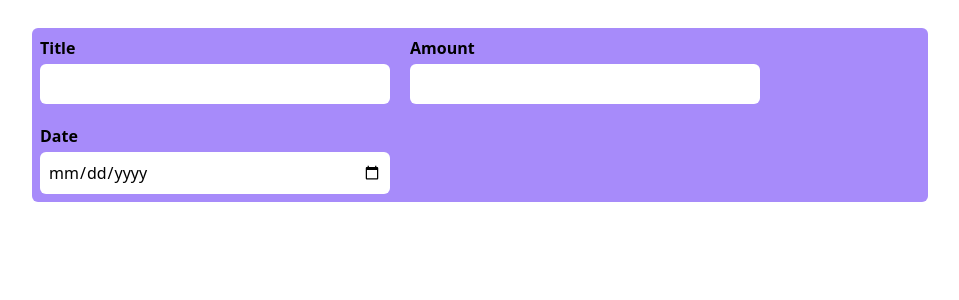
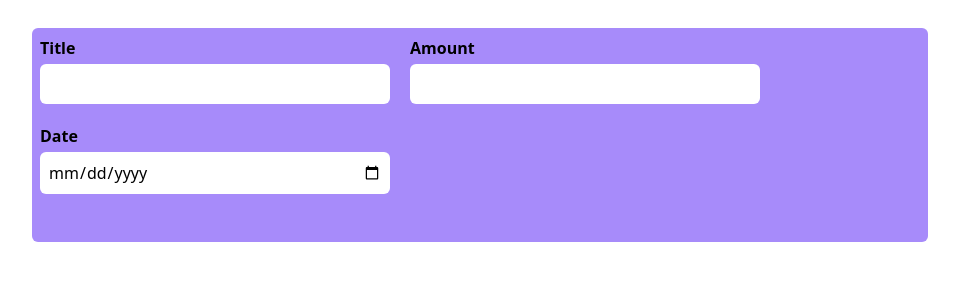
Before and after one commit to Armin-Fullstack/Expenses-Tracker, a React (Vite) app: page / in a window 1280 px wide. Shown: the top 300 px of the page, without its empty margins (160-1119 px from the left). Built offline with nearby package versions, Linux system fonts and the light colour scheme.

Commit message:
Feat: Implemented buttons container

```diff
--- a/src/components/Form.jsx
+++ b/src/components/Form.jsx
@@ -4,7 +4,7 @@ const Form = () => {
     //   Main container
     <div className="main-container">
         {/* form container  */}
-        <div className="bg-violet-400 mt-7 rounded-md pr-4 pl-2 py-2">
+        <form className="bg-violet-400 mt-7 rounded-md pr-9 pl-2 py-2">
             {/* inputs container  */}
             <div className="flex flex-wrap gap-5 md:max-w-3xl">
                 {/*  input title  */}
@@ -22,8 +22,11 @@ const Form = () => {
                 <label htmlFor="title" className="font-bold">Date</label>
                 <input type="date" className="w-[350px] rounded-md focus:outline-none p-2"/>
                 </div>
-            </div>
-        </div>
+                </div>
+                {/* buttons container  */}
+                <div className="flex justify-end mt-10 space-x-8">
+                 </div>
+        </form>
     </div>
     )
   }
```
